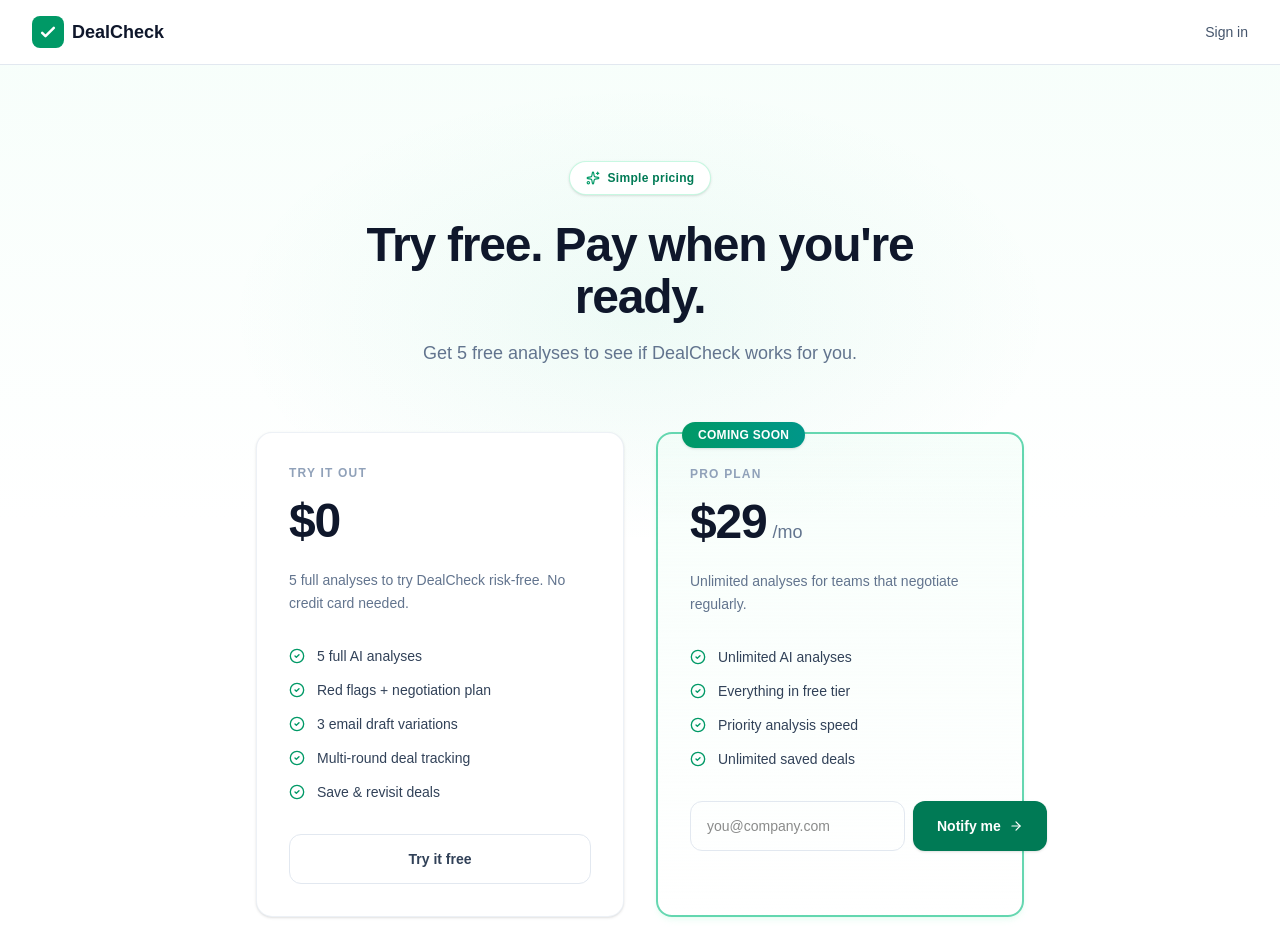
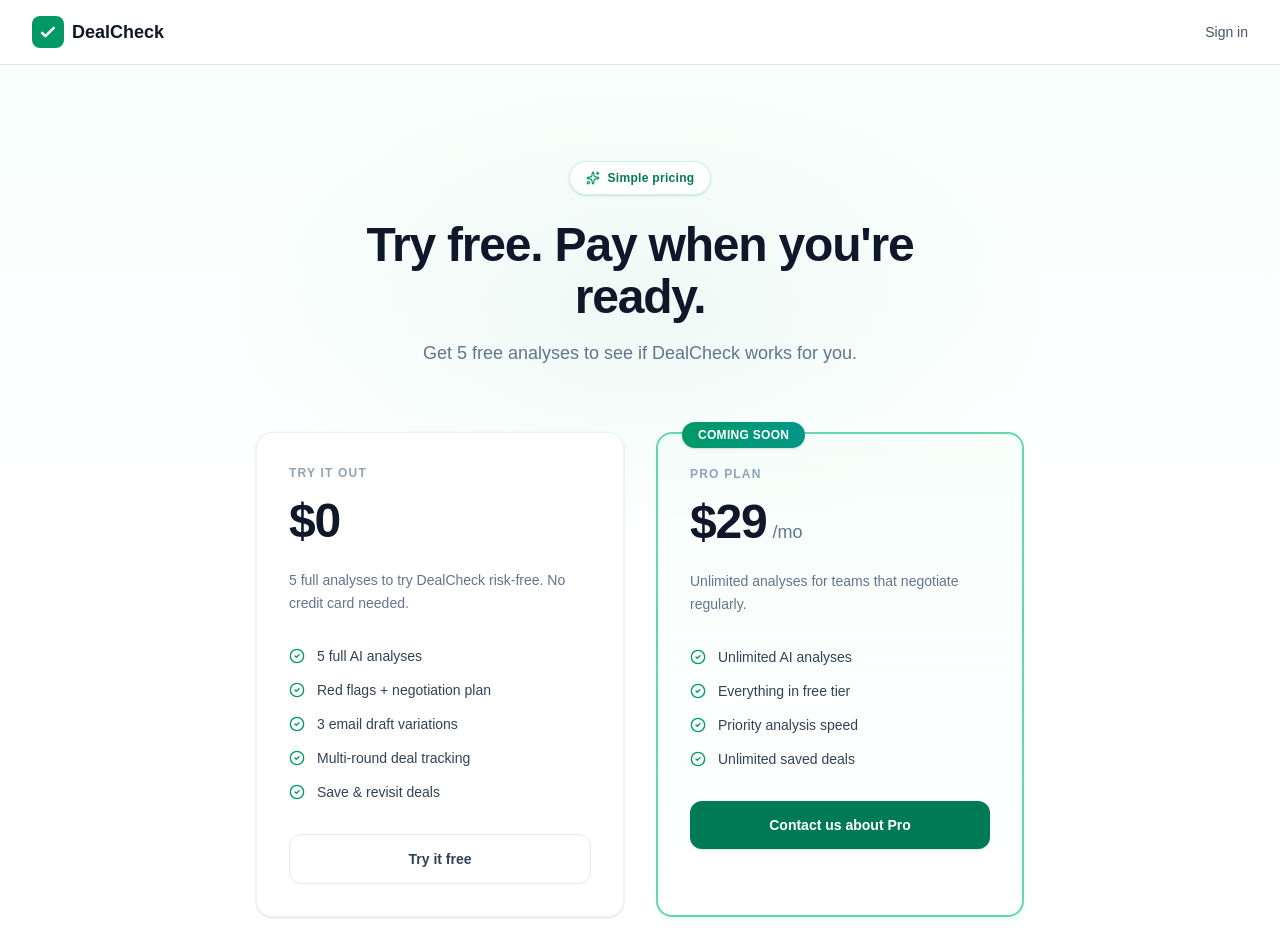
Before and after one commit to Boomchakalala/Dealcheck, a Next.js app: page /pricing in a window 1280 px wide. Shown: the top 952 px of the page. Built offline with nearby package versions, Linux system fonts and the light colour scheme.

Commit message:
Sandbox autosave

```diff
--- a/src/app/pricing/page.tsx
+++ b/src/app/pricing/page.tsx
@@ -1,21 +1,8 @@
-'use client'
-
-import { useState } from 'react'
 import Link from 'next/link'
 import { UnifiedHeader } from '@/components/UnifiedHeader'
-import { CheckCircle2, Sparkles, ArrowRight } from 'lucide-react'
+import { CheckCircle2, Sparkles } from 'lucide-react'
 
 export default function PricingPage() {
-  const [waitlistEmail, setWaitlistEmail] = useState('')
-  const [submitted, setSubmitted] = useState(false)
-
-  const handleWaitlist = (e: React.FormEvent) => {
-    e.preventDefault()
-    if (waitlistEmail.trim()) {
-      setSubmitted(true)
-    }
-  }
-
   return (
     <div className="min-h-screen bg-white flex flex-col">
       {/* Header */}
@@ -102,28 +89,12 @@ export default function PricingPage() {
                   ))}
                 </ul>
 
-                {submitted ? (
-                  <div className="w-full text-center px-6 py-3.5 text-sm font-semibold rounded-xl bg-emerald-50 text-emerald-700 border border-emerald-200">
-                    You&apos;re on the list. We&apos;ll email you when Pro launches.
-                  </div>
-                ) : (
-                  <form onSubmit={handleWaitlist} className="flex gap-2">
-                    <input
-                      type="email"
-                      value={waitlistEmail}
-                      onChange={(e) => setWaitlistEmail(e.target.value)}
-                      placeholder="you@company.com"
-                      required
-                      className="flex-1 px-4 py-3.5 text-sm border border-slate-200 rounded-xl focus:outline-none focus:ring-2 focus:ring-emerald-500 focus:border-transparent"
-                    />
-                    <button
-                      type="submit"
-                      className="px-6 py-3.5 text-sm font-semibold rounded-xl bg-emerald-700 text-white hover:bg-emerald-800 transition-all shadow-sm hover:shadow-md whitespace-nowrap flex items-center gap-2"
-                    >
-                      Notify me <ArrowRight className="w-3.5 h-3.5" />
-                    </button>
-                  </form>
-                )}
+                <a
+                  href="mailto:hello@dealcheck.app?subject=Interested in DealCheck Pro"
+                  className="block w-full text-center px-6 py-3.5 text-sm font-semibold rounded-xl bg-emerald-700 text-white hover:bg-emerald-800 transition-all shadow-sm hover:shadow-md"
+                >
+                  Contact us about Pro
+                </a>
               </div>
             </div>
           </div>
@@ -138,7 +109,7 @@ export default function PricingPage() {
               { q: 'Can I use DealCheck without signing up?', a: 'Yes. You can try a one-off analysis on the homepage without creating an account. To save deals and track rounds, you\'ll need to sign up (free).' },
               { q: 'What do I get for free?', a: '5 full AI analyses including red flags, negotiation plan, and email drafts. After that, you\'ll need a Pro plan to continue.' },
               { q: 'What counts as an "analysis"?', a: 'Each time you submit a quote or document for AI analysis counts as one. This includes initial analyses and follow-up rounds on existing deals.' },
-              { q: 'When will Pro launch?', a: 'Soon. Join the waitlist above and we\'ll notify you. Pro will include unlimited analyses and priority processing.' },
+              { q: 'When will Pro launch?', a: 'Soon. Contact us at hello@dealcheck.app and we\'ll notify you. Pro will include unlimited analyses and priority processing.' },
             ].map((item, i) => (
               <details key={i} className="group border-b border-slate-200/60">
                 <summary className="flex items-center justify-between cursor-pointer py-6 text-left">
```
